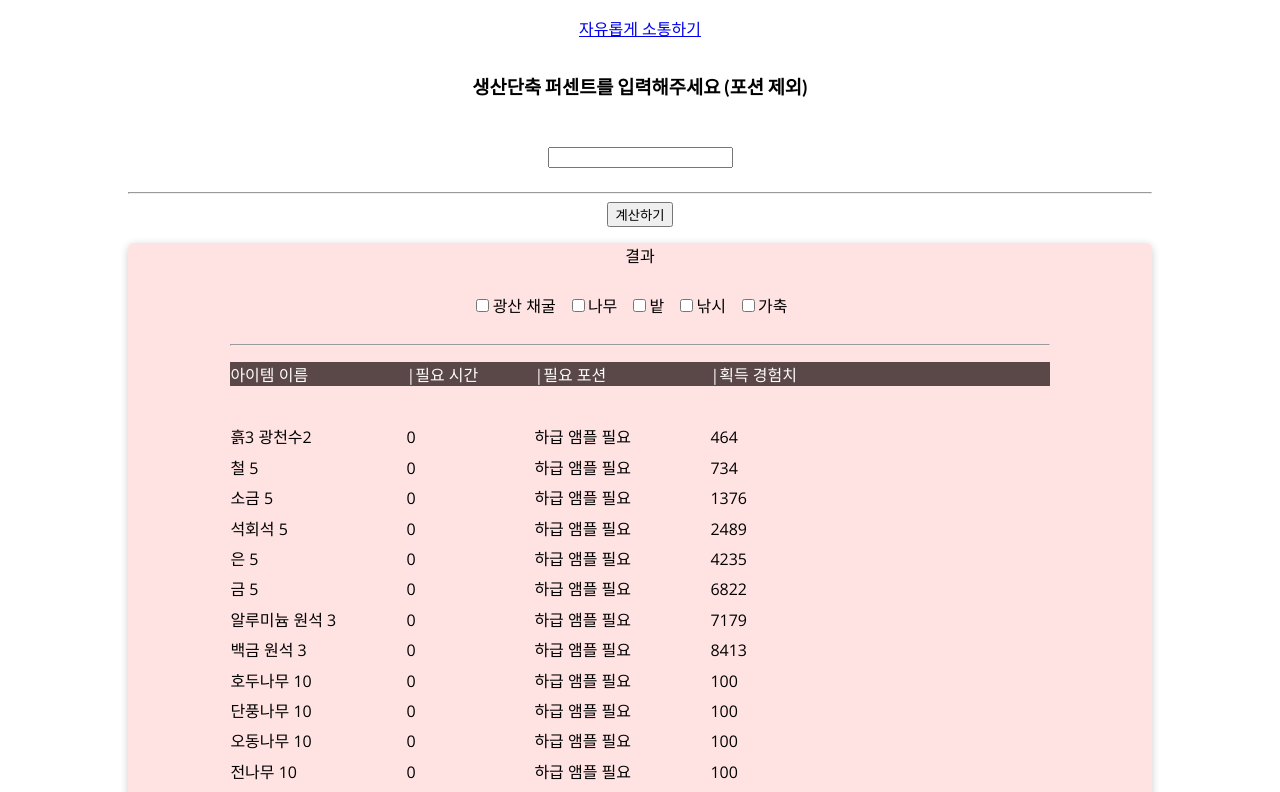
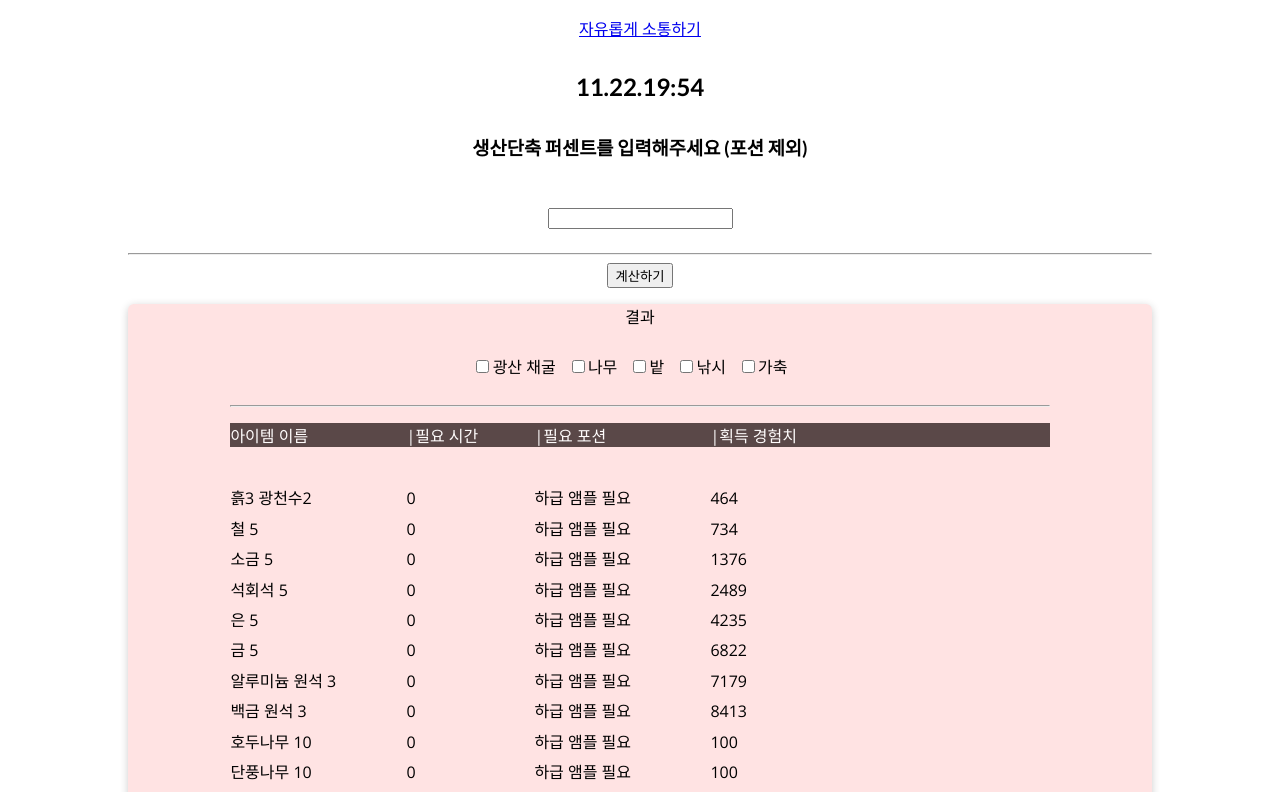
Before and after one commit to DDOONG211107/myhome-calculation, a Next.js app: page / in a window 1280 px wide. Shown: the top 792 px of the page. Built offline with nearby package versions, Linux system fonts and the light colour scheme.

Commit message:
포트 80으로 변경

```diff
--- a/ecosystem.config.js
+++ b/ecosystem.config.js
@@ -3,7 +3,7 @@ module.exports = {
     {
       name: "NextJS Apps",
       script: "node_modules/next/dist/bin/next",
-      args: "start -p 3000", //running on port 3000
+      args: "start -p 80", //running on port 3000
       cwd: "./apps/nextapp",
       instances: 1,
       watch: true,
--- a/pages/index.js
+++ b/pages/index.js
@@ -23,6 +23,7 @@ export default function Home() {
     <>
       <Link href="/comments">자유롭게 소통하기</Link>
       {/* <button onclick={showCommentsPageHandler}>자유롭게 소통하기</button> */}
+      <h2>11.22.19:54</h2>
       <h3>생산단축 퍼센트를 입력해주세요 (포션 제외)</h3>
       <input
         type="text"
```
